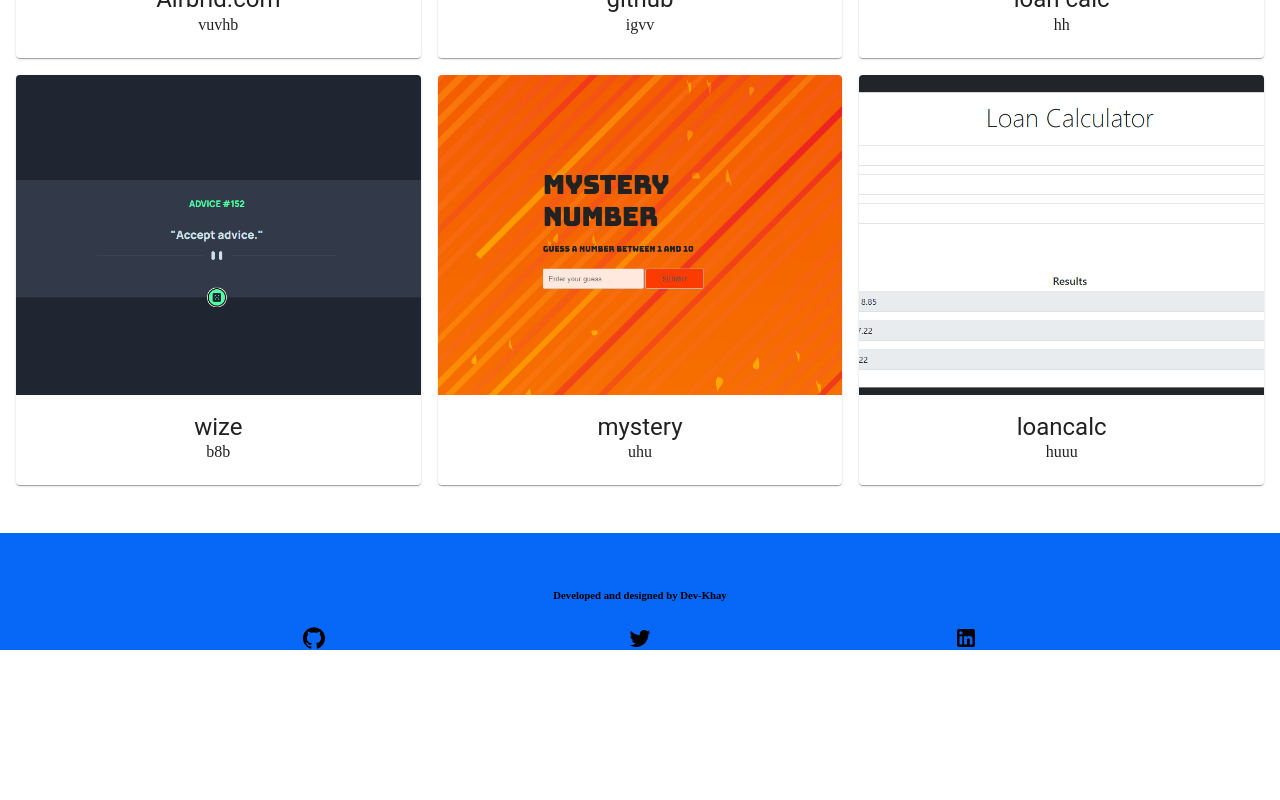
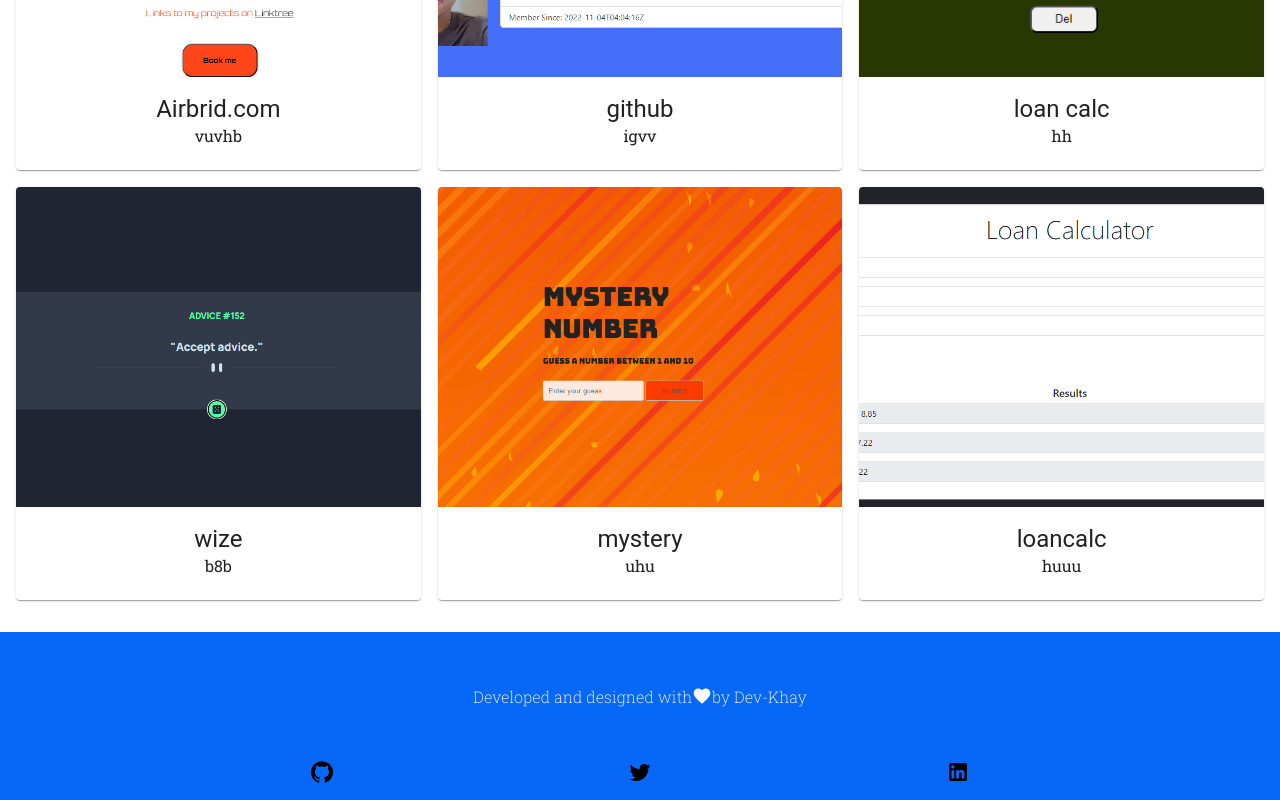
Before and after one commit to thatkhay/Dev-Khay, a React (Create React App) app in the folder portfolio/: page / in a window 1280 px wide. Shown: the part 1789-2589 px from the top of the page. Before the commit the page ends 2439 px from the top, so only its background shows below. Built offline with nearby package versions, Linux system fonts and the light colour scheme.

Commit message:
css edit

```diff
--- a/portfolio/src/App.css
+++ b/portfolio/src/App.css
@@ -1,9 +1,10 @@
+@import url('https://fonts.googleapis.com/css2?family=Roboto+Mono&family=Roboto+Slab:wght@200;400;500;700;900&display=swap');
+
 .App {
   text-align: center;
 }
 
 
-@import url('https://fonts.googleapis.com/css2?family=Roboto+Mono&family=Roboto+Slab:wght@200;400;500;700;900&display=swap');
 
 
 .App {
@@ -123,7 +124,7 @@ padding-top: 2rem;
 }
 
 .projectMainContainer{
-  margin-top: 2rem;
+  margin-top: 4rem;
 }
 
 .projects {
@@ -138,14 +139,35 @@ padding-top: 2rem;
   width: 30%;
 }
 
+.projImg:hover{
+  transform: scale(0.9);
+  border-radius: 1rem;
+  transition: ease-in-out .5s;
+}
+
 footer{
-  margin-top: 2rem;
+  margin-top: 1rem;
   background-color: rgb(7, 103, 247);
- padding-top: 2rem;
+ padding-top: 1rem;
 }
 
 .footerIconDiv{
   display: flex;
   align-items: center;
   justify-content: space-evenly;
+  padding: 1rem;
 }
+
+h6{
+  display: flex;
+  align-items: center;
+  justify-content: center;
+  font-size: 1rem;
+  font-weight: 200;
+  color: rgb(249, 251, 253);
+}
+.love{
+  height: 1rem;
+  width: 1rem;
+
+}
--- a/portfolio/src/component/Footer.jsx
+++ b/portfolio/src/component/Footer.jsx
@@ -2,15 +2,17 @@ import React from 'react'
 import GitHubIcon from '@mui/icons-material/GitHub';
 import TwitterIcon from '@mui/icons-material/Twitter';
 import LinkedInIcon from '@mui/icons-material/LinkedIn';
+import FavoriteIcon from '@mui/icons-material/Favorite';
+
 function Footer() {
   return (
     <div>
         <footer>
-            <h6>Developed and designed by Dev-Khay</h6>
+            <h6>Developed and designed with<FavoriteIcon fontSize="small"/>by Dev-Khay</h6>
             <div className='footerIconDiv'>
             <GitHubIcon />
-           <TwitterIcon />
-           <LinkedInIcon />
+            <TwitterIcon />
+            <LinkedInIcon />
             </div>
         </footer>
     </div>
--- a/portfolio/src/component/Projects.jsx
+++ b/portfolio/src/component/Projects.jsx
@@ -50,7 +50,7 @@ function Projects() {
         </div>
         <div className='projects'>
           {content.map((pics, index) => (
-            <Card key={index}>
+            <Card className='card' key={index}>
               <CardMedia className='projImg' component="img" src={pics.image} alt={pics.title} />
               <CardContent>
                 <Typography variant="h5" component="div">
```
Also changed, not shown: portfolio/src/Img/love.svg (added).
